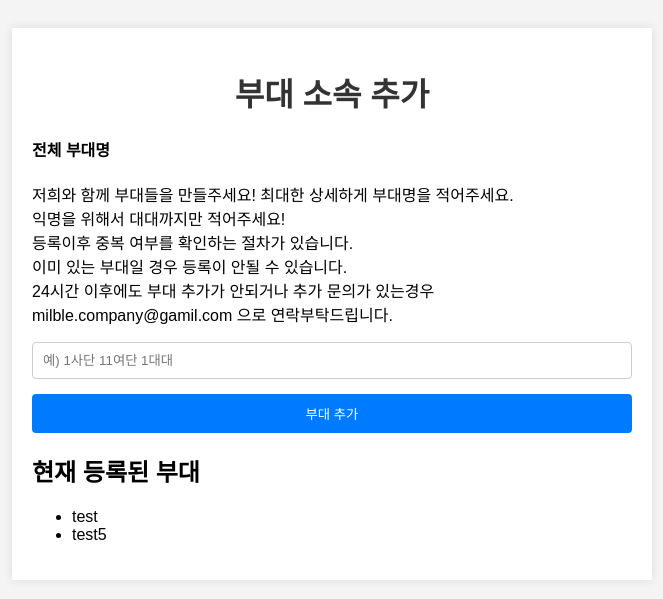
After one commit to wlstndydz/milble, a Django app: page /create-unit/ in a window 1280 px wide. The commit adds this page. Shown: the top 599 px of the page, without its empty margins (308-971 px from the left). Run offline with Django 3.2, Linux system fonts and the light colour scheme; data comes from the database, SQL or seed files in the repository.

Commit message:
update request_unit

```diff
--- a/milble/urls.py
+++ b/milble/urls.py
@@ -32,5 +32,6 @@ urlpatterns = [
     path('logout/', auth_views.LogoutView.as_view(), name='logout'),
     path('post/new/', views.post_create, name='post_create'),  # 게시물 작성 URL
     path('category/<str:category_name>/', views.category_view, name='category_posts'),
-    path('post/<int:post_id>/', views.post_detail, name='post_detail')
+    path('post/<int:post_id>/', views.post_detail, name='post_detail'),
+    path('create-unit/', views.unit_create_view, name='create_unit')
 ] + static(settings.MEDIA_URL, document_root=settings.MEDIA_ROOT)
--- a/milble_app/forms.py
+++ b/milble_app/forms.py
@@ -3,10 +3,6 @@ from django import forms
 from .models import SignupRequest
 from django.contrib.auth.forms import AuthenticationForm
 from .models import Post, Category, Comment, Reply
-
-# forms.py
-from django import forms
-from .models import SignupRequest
 
 class SignupRequestForm(forms.ModelForm):
     password2 = forms.CharField(widget=forms.PasswordInput(), label="Confirm Password")  # 비밀번호 확인 필드 추가
--- a/milble_app/models.py
+++ b/milble_app/models.py
@@ -3,8 +3,21 @@ from django.db import models
 from django.contrib.auth.models import User
 from django.contrib.auth.models import AbstractUser
 
+class UnitRequest(models.Model):
+    name = models.CharField(max_length=255, unique=True)
+    approved = models.BooleanField(default=False)  # 승인 상태 필드 추가
+
+    def __str__(self):
+        return self.name
+
+class Unit(models.Model):
+    name = models.CharField(max_length=255, unique=True)
+
+    def __str__(self):
+        return self.name
+
 class CustomUser(AbstractUser):
-    unit = models.CharField(max_length=255, blank=True)  # unit 필드 추가
+    unit = models.ForeignKey(Unit, null=True, blank=True, on_delete=models.SET_NULL)
 
 class SignupRequest(models.Model):
 
@@ -12,7 +25,7 @@ class SignupRequest(models.Model):
     password = models.CharField(max_length=128)  # 비밀번호 (암호화된 상태로 저장)
     verification_image = models.ImageField(upload_to='verification_images/')  # 인증사진 업로드
     approved = models.BooleanField(default=False)  # 요청 승인 상태
-    unit = models.CharField(max_length=255)  # 드롭다운 메뉴 대신 문자열로 입력 가능
+    unit = models.ForeignKey(Unit, null=True, blank=True, on_delete=models.SET_NULL)
 
     def __str__(self):
         return self.id
--- a/milble_app/views.py
+++ b/milble_app/views.py
@@ -13,6 +13,7 @@ from django.shortcuts import get_object_or_404
 from .forms import CommentForm, ReplyForm
 from .models import CustomUser
 from django.http import HttpResponseForbidden
+from .models import Unit, UnitRequest
 
 def index(request):
     categories = Category.objects.all()  # 모든 카테고리 가져오기
@@ -30,12 +31,6 @@ def signup_request_view(request):
     return render(request, 'signup_request.html', {'form': form})
 
 def signup_success(request):
-
-    referer = request.META.get('HTTP_REFERER')
-
-    if referer is None or 'signup_request' not in referer:
-        return HttpResponseForbidden("Access denied")
-
     return render(request, 'signup_success.html')
 
 def login_view(request):
@@ -140,3 +135,22 @@ def post_detail(request, post_id):
         'form': form,
     }
     return render(request, 'post_detail.html', context)
+
+def unit_create_view(request):
+
+    units = Unit.objects.all()  # 모든 부대 가져오기
+
+    if request.method == 'POST':
+        unit_name = request.POST.get('name')
+        if unit_name:
+            # 이미 등록된 부대 이름인지 확인
+            if Unit.objects.filter(name=unit_name).exists():
+                return render(request, 'create_unit.html', {'error': '부대 이름이 이미 등록되어 있습니다.'})
+            else:
+                if not UnitRequest.objects.filter(name=unit_name).exists():
+                    UnitRequest.objects.create(name=unit_name)
+                    return redirect('signup_request')
+                else:
+                    return redirect('signup_request')    # 중복된 이름일 경우 처리
+
+    return render(request, 'create_unit.html', {'units': units})
--- /dev/null
+++ b/templates/create_unit.html
@@ -0,0 +1,127 @@
+<!DOCTYPE html>
+<html lang="ko">
+<head>
+    <meta charset="UTF-8">
+    <meta name="viewport" content="width=device-width, initial-scale=1.0">
+    <title>부대 소속 추가</title>
+    <style>
+        body {
+            font-family: Arial, sans-serif;
+            background-color: #f4f4f4;
+            padding: 20px;
+        }
+        .container {
+            max-width: 600px;
+            margin: 0 auto;
+            background-color: white;
+            padding: 20px;
+            box-shadow: 0 0 10px rgba(0, 0, 0, 0.1);
+        }
+        h1 {
+            text-align: center;
+            color: #333;
+        }
+        form {
+            display: flex;
+            flex-direction: column;
+        }
+        label {
+            margin-bottom: 5px;
+            font-weight: bold;
+        }
+        input[type="text"] {
+            padding: 10px;
+            margin-bottom: 15px;
+            border: 1px solid #ccc;
+            border-radius: 4px;
+        }
+        .error {
+            color: red;
+            margin-bottom: 15px;
+        }
+        button {
+            padding: 10px;
+            background-color: #007BFF;
+            color: white;
+            border: none;
+            border-radius: 4px;
+            cursor: pointer;
+        }
+        button:hover {
+            background-color: #0056b3;
+        }
+        /* 팝업 스타일 */
+        .popup {
+            display: none;
+            position: fixed;
+            left: 0;
+            top: 0;
+            width: 100%;
+            height: 100%;
+            background-color: rgba(0, 0, 0, 0.5);
+            justify-content: center;
+            align-items: center;
+        }
+        .popup-content {
+            background-color: white;
+            padding: 20px;
+            border-radius: 4px;
+            text-align: center;
+        }
+    </style>
+    <script>
+        function showPopup(event) {
+            event.preventDefault(); // 기본 폼 제출 방지
+            document.getElementById("confirmation-popup").style.display = "flex";
+        }
+
+        function closePopup() {
+            document.getElementById("confirmation-popup").style.display = "none";
+            document.getElementById("unit-form").submit(); // 폼 제출
+        }
+    </script>
+</head>
+<body>
+    <div class="container">
+        <h1>부대 소속 추가</h1>
+
+        {% if error %}
+            <div class="error">{{ error }}</div>
+        {% endif %}
+
+        <form id="unit-form" method="POST" onsubmit="showPopup(event)">
+            {% csrf_token %}
+            <label for="unit_name">전체 부대명</label>
+            <p>
+                저희와 함께 부대들을 만들주세요!
+                최대한 상세하게 부대명을 적어주세요.<br>
+                익명을 위해서 대대까지만 적어주세요!<br>
+                등록이후 중복 여부를 확인하는 절차가 있습니다.<br>
+                이미 있는 부대일 경우 등록이 안될 수 있습니다.<br>
+                24시간 이후에도 부대 추가가 안되거나 추가 문의가 있는경우 milble.company@gamil.com 으로 연락부탁드립니다.
+            </p>
+            <input type="text" id="unit_name" name="name" placeholder="예) 1사단 11여단 1대대">
+
+            <button type="submit">부대 추가</button>
+        </form>
+
+        <h2>현재 등록된 부대</h2>
+        <ul>
+            {% for unit in units %}
+                <li>{{ unit.name }}</li>
+            {% empty %}
+                <li>등록된 부대가 없습니다.</li>
+            {% endfor %}
+        </ul>
+    </div>
+
+    <!-- 팝업 -->
+    <div id="confirmation-popup" class="popup">
+        <div class="popup-content">
+            <p>부대 추가 요청이 완료되었습니다.<br>
+                승인은 24시간 이내에 처리됩니다.</p>
+            <button onclick="closePopup()">닫기</button>
+        </div>
+    </div>
+</body>
+</html>
```
Also changed, not shown: milble_app/admin.py (+19 -0 lines), templates/signup_request.html (+12 -2 lines), db.sqlite3, media/verification_images/pngtree-lion-picture-image_2637672.jpg (added), milble_app/migrations/0001_initial.py, milble_app/migrations/0002_alter_comment_content.py (deleted), milble_app/migrations/0002_unitrequest.py (added).
